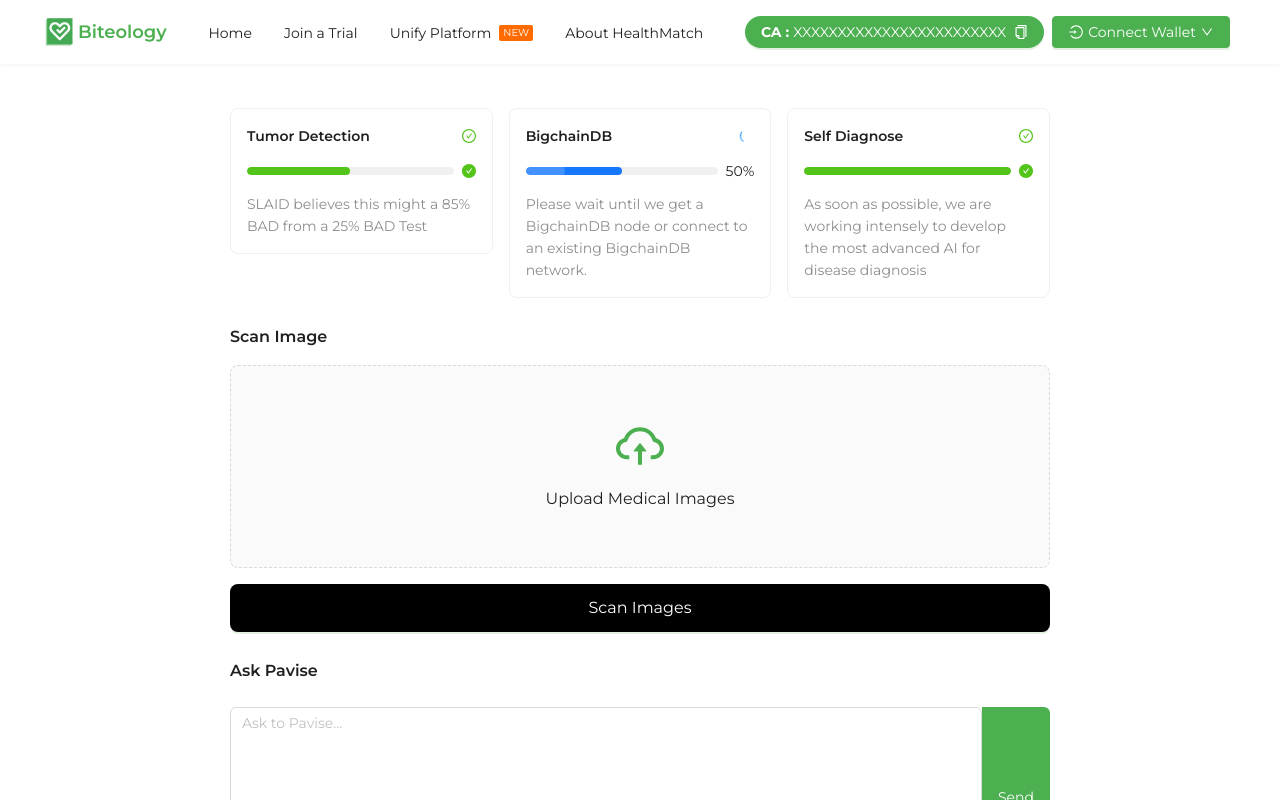
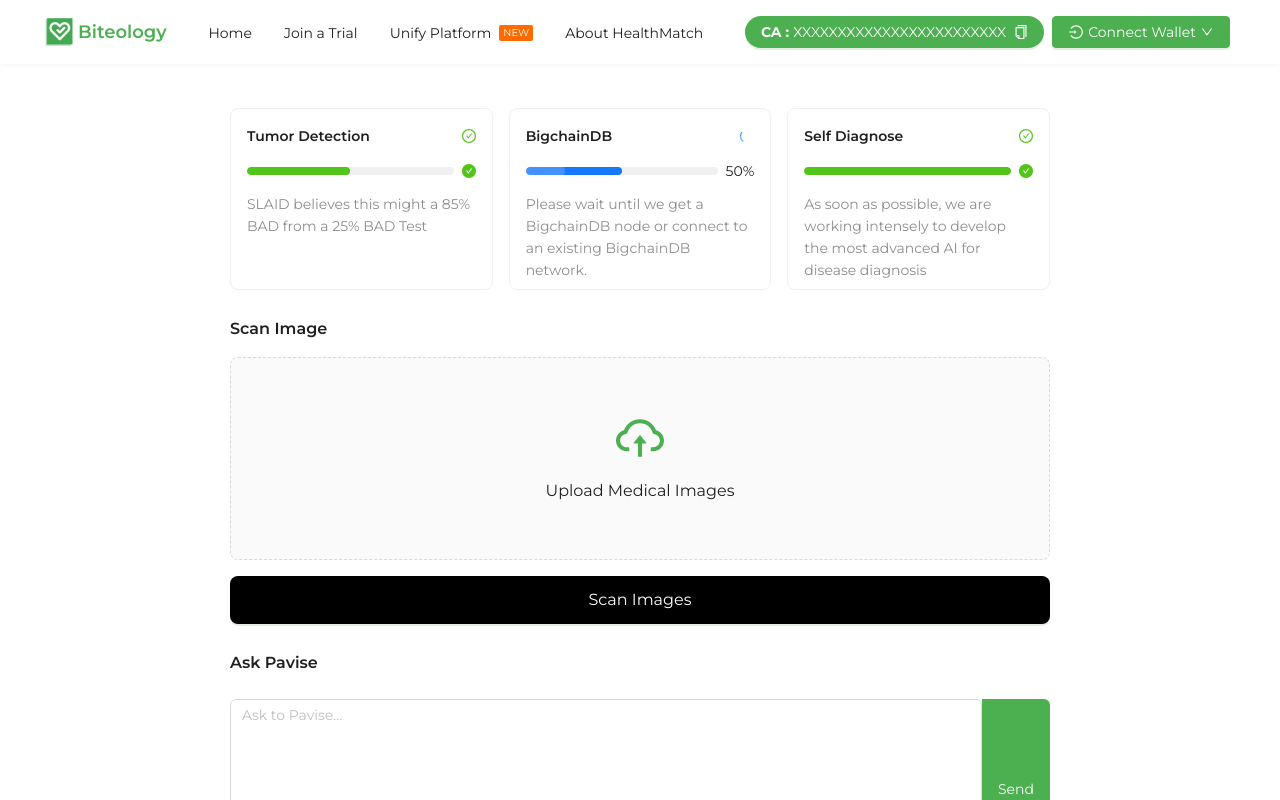
Before and after one commit to thanhhuynh1903/biteology, a React (Vite) app: page /medical in a window 1280 px wide. Shown: the top 800 px of the page. Built offline with nearby package versions, Linux system fonts and the light colour scheme.

Commit message:
fix height

```diff
--- a/src/components/MedicalUpload.tsx
+++ b/src/components/MedicalUpload.tsx
@@ -59,7 +59,7 @@
       <Row gutter={[16, 16]}>
         {statusCards.map((card, index) => (
           <Col xs={24} md={8} key={index}>
-            <Card bodyStyle={{ padding: 16 }}>
+            <Card bodyStyle={{ padding: 16,height:"180px",minHeight:"100%",maxHeight:"100%" }}>
               <Space direction="vertical" style={{ width: "100%" }} size={12}>
                 <Space align="center" style={{ width: "100%", justifyContent: "space-between" }}>
                   <Text strong>{card.title}</Text>
```
